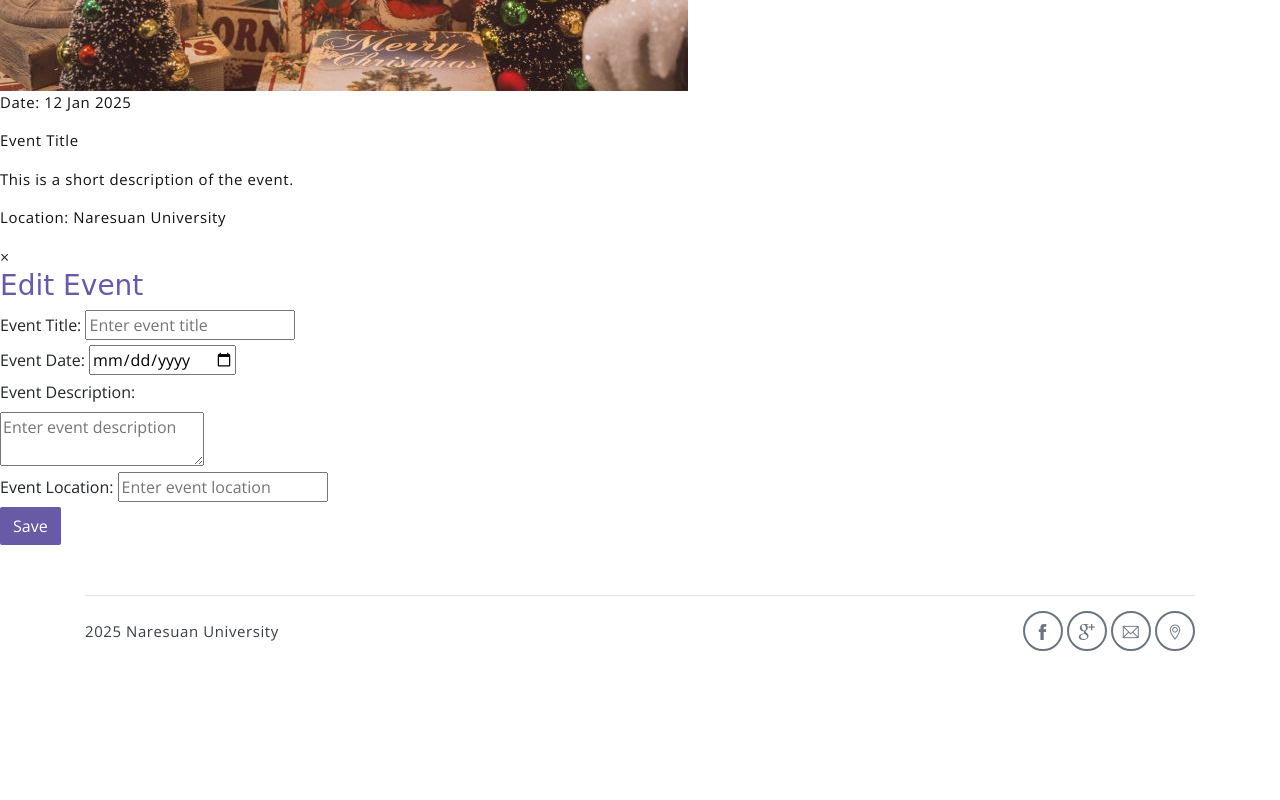
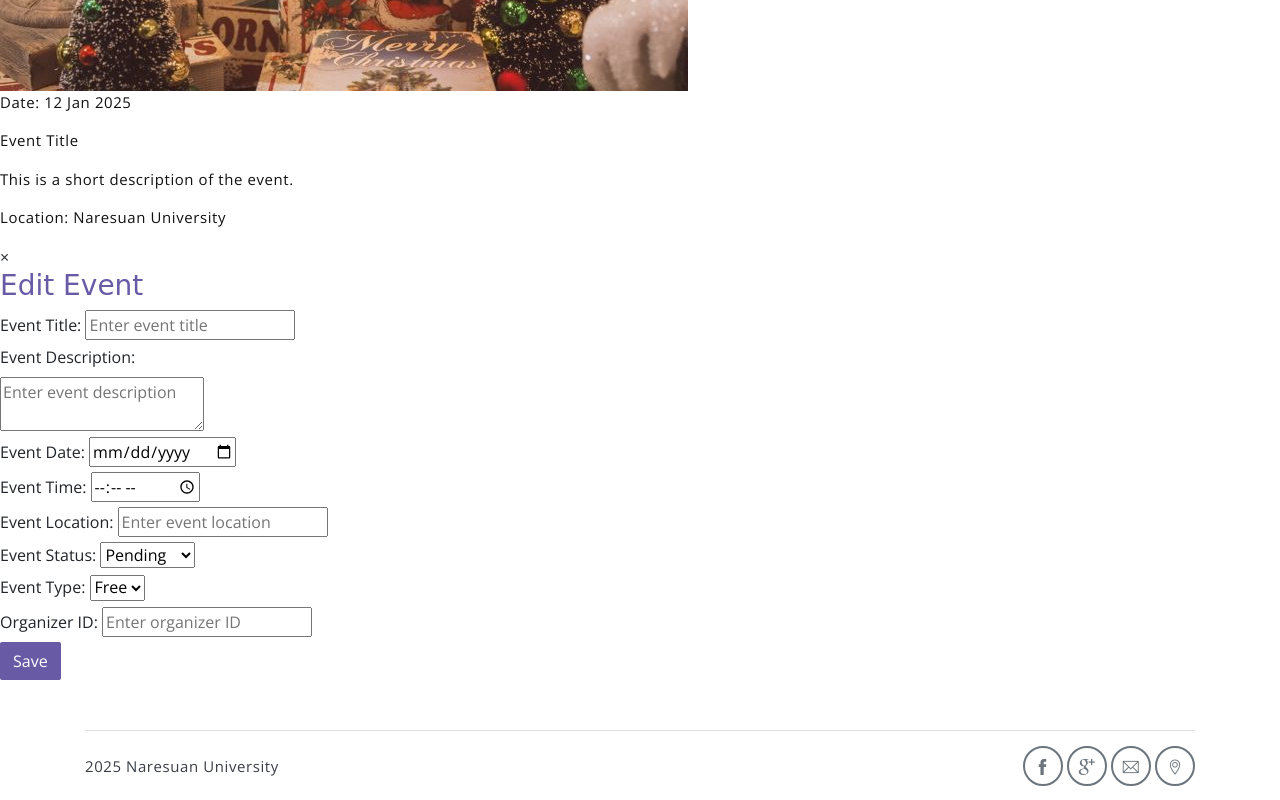
Before and after one commit to 9Earth-01/EventNU, a plain HTML site: page edit.html in a window 1280 px wide. Shown: the part 3681-4481 px from the top of the page. Before the commit the page ends 4346 px from the top, so only its background shows below. Drawn offline with nearby package versions, Linux system fonts and the light colour scheme; files that its build step writes are made by us from their sources; a web font is replaced by a local one.

Commit message:
update edit

```diff
--- a/edit.html
+++ b/edit.html
@@ -151,22 +151,58 @@
             <div class="edit-modal-content">
                 <span class="close-btn" onclick="closeModal()">&times;</span>
                 <h3>Edit Event</h3>
-                <form>
+                <form onsubmit="saveEdit(event)">
+                    <!-- Title -->
                     <label for="eventTitle">Event Title:</label>
                     <input type="text" id="eventTitle" placeholder="Enter event title"> <br/>
 
+                    <!-- Description -->
+                    <label for="eventDescription">Event Description:</label> <br/>
+                    <textarea id="eventDescription" placeholder="Enter event description"></textarea> <br/>
+
+                    <!-- Date -->
                     <label for="eventDate">Event Date:</label>
                     <input type="date" id="eventDate"> <br/>
 
-                    <label for="eventDescription">Event Description:</label> <br/>
-                    <textarea id="eventDescription" placeholder="Enter event description"></textarea> <br/>
+                    <!-- Time -->
+                    <label for="eventTime">Event Time:</label>
+                    <input type="time" id="eventTime"> <br/>
 
+                    <!-- Location -->
                     <label for="eventLocation">Event Location:</label>
                     <input type="text" id="eventLocation" placeholder="Enter event location"> <br/>
 
-                    <input class="btn btn-primary" onclick="saveEdit()" type="submit" value="Save">
+                    <!-- Status -->
+                    <label for="eventStatus">Event Status:</label>
+                    <select id="eventStatus">
+                        <option value="Pending">Pending</option>
+                        <option value="Approved">Approved</option>
+                        <option value="Rejected">Rejected</option>
+                    </select> <br/>
+
+                    <!-- Type -->
+                    <label for="eventType">Event Type:</label>
+                    <select id="eventType" onchange="toggleFeeField()">
+                        <option value="Free">Free</option>
+                        <option value="Paid">Paid</option>
+                    </select> <br/>
+
+                    <!-- Fee (Conditional) -->
+                    <div id="feeContainer" style="display: none;">
+                        <label for="eventFee">Event Fee:</label>
+                        <input type="number" id="eventFee" placeholder="Enter event fee" min="0" step="0.01"> <br/>
+                    </div>
+
+                    <!-- Organizer ID -->
+                    <label for="organizerId">Organizer ID:</label>
+                    <input type="text" id="organizerId" placeholder="Enter organizer ID"> <br/>
+
+                    <!-- Save Button -->
+                    <button class="btn btn-primary" type="button" onclick="saveEdit()">Save</button>
                 </form>
             </div>
+        </div>
+
         </div>
     </section>
     <!-- End Favorite Section -->
```
